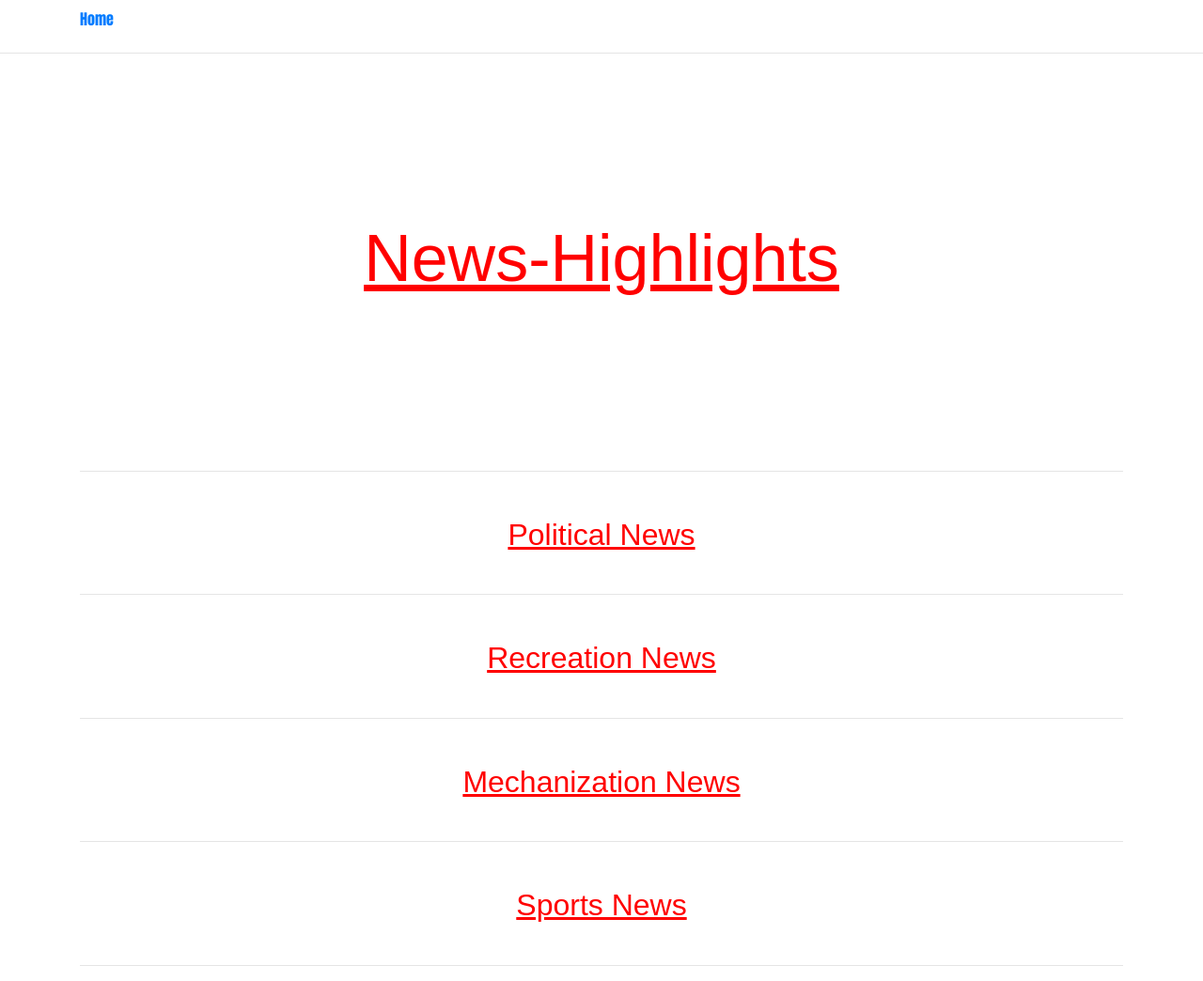
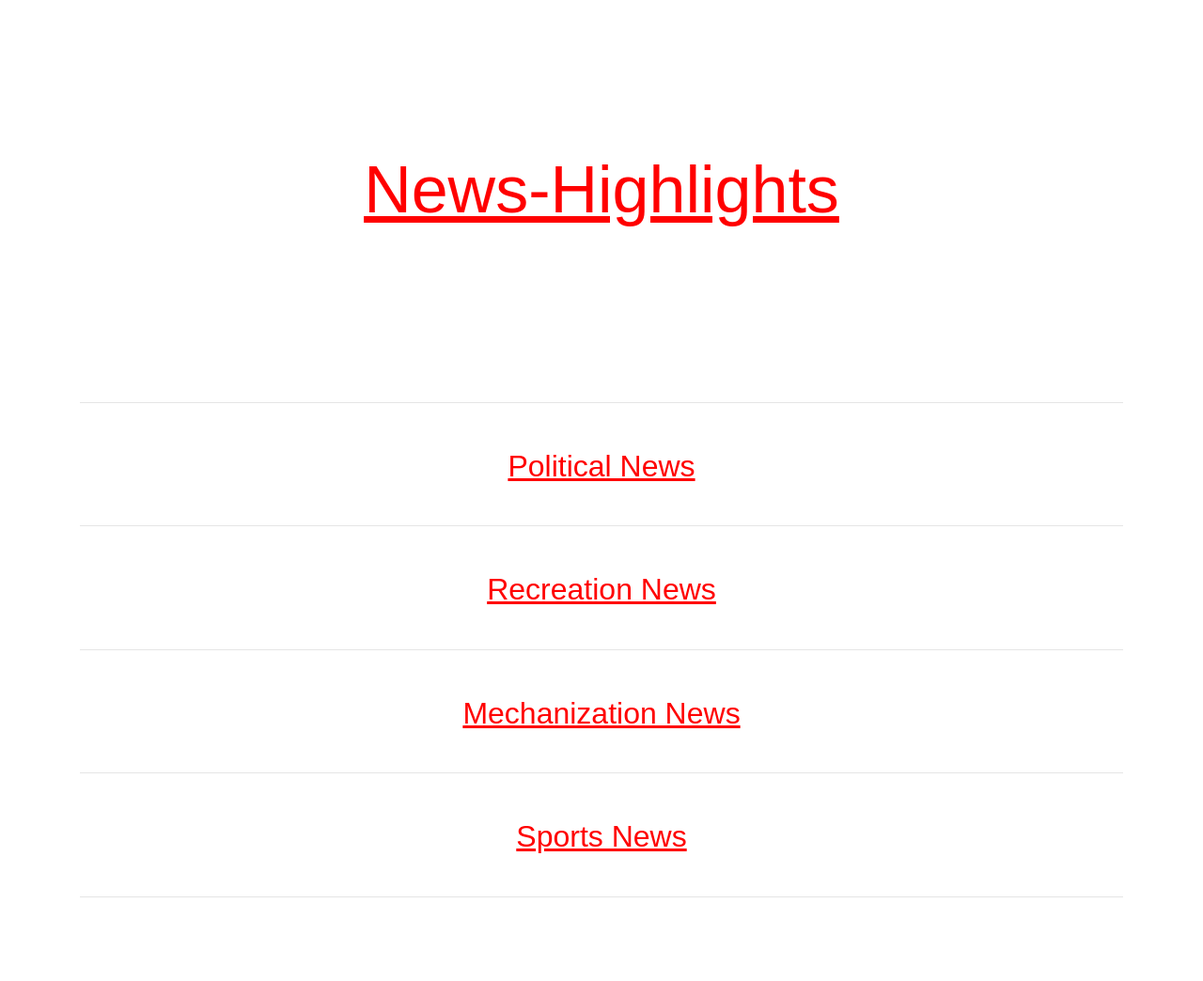
Before and after one commit to kalister5/news-highlights, a Flask app: template app/templates/index.html in a window 1280 px wide. Shown: the whole page at 94% size. After the commit the page ends 955 px from the top, so only its background shows below. Run offline with Flask 2, Linux system fonts and the light colour scheme; the template is opened without the code that fills it, so the values that code supplies are empty; some libraries are stand-ins or nearby versions.

Commit message:
deleted a nav bar

```diff
--- a/app/templates/navbar.html
+++ b/app/templates/navbar.html
@@ -1,8 +1 @@
 {% import 'macros.html' as macro %}
-<nav class="navbar navbar-expand-lg" id="navTop">
-    <div class="container">
-        <a class="smooth-scroll" href="/">Home</a>
-
-    </div>
-</nav>
-<hr>
```
